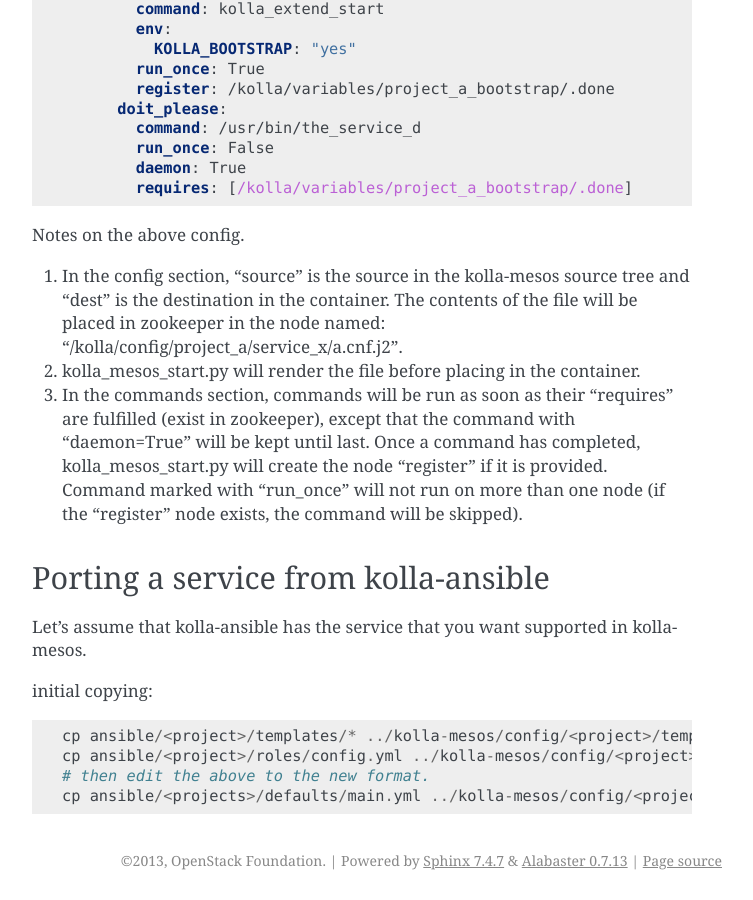
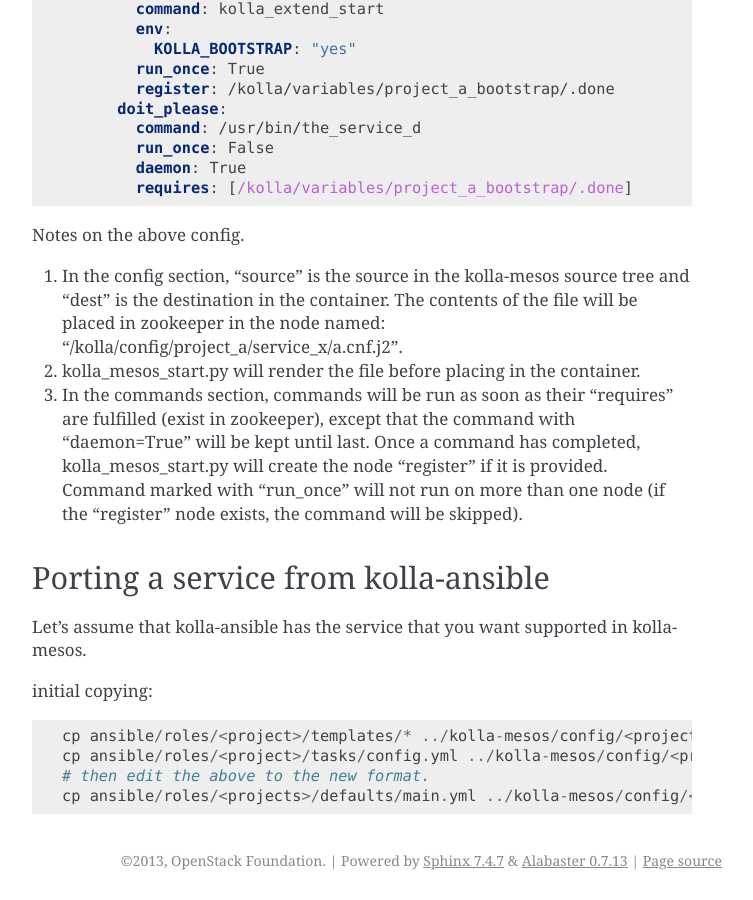
Before and after one commit to openstack-archive/kolla-mesos, a Sphinx documentation site: the page built from doc/source/howto_add_a_new_service.rst, in a window 1280 px wide and 900 px high, scrolled down 2074 px. Shown: the whole window, without its empty margins (388-1141 px from the left). Built offline with Sphinx 7.4.7, drawn with Linux system fonts in a browser that asks for light colours.

Commit message:
Change some wrong paths in docs
TrivialFix

Change-Id: I3176bb24b2ebc85058dbca37138c97d379a76f27

```diff
--- a/doc/source/howto_add_a_new_service.rst
+++ b/doc/source/howto_add_a_new_service.rst
@@ -156,7 +156,7 @@
 
 initial copying::
 
-  cp ansible/<project>/templates/* ../kolla-mesos/config/<project>/templates/
-  cp ansible/<project>/roles/config.yml ../kolla-mesos/config/<project>/<service>_config.yml
+  cp ansible/roles/<project>/templates/* ../kolla-mesos/config/<project>/templates/
+  cp ansible/roles/<project>/tasks/config.yml ../kolla-mesos/config/<project>/<service>_config.yml
   # then edit the above to the new format.
-  cp ansible/<projects>/defaults/main.yml ../kolla-mesos/config/<project>/defaults/main.yml
+  cp ansible/roles/<projects>/defaults/main.yml ../kolla-mesos/config/<project>/defaults/main.yml
```
